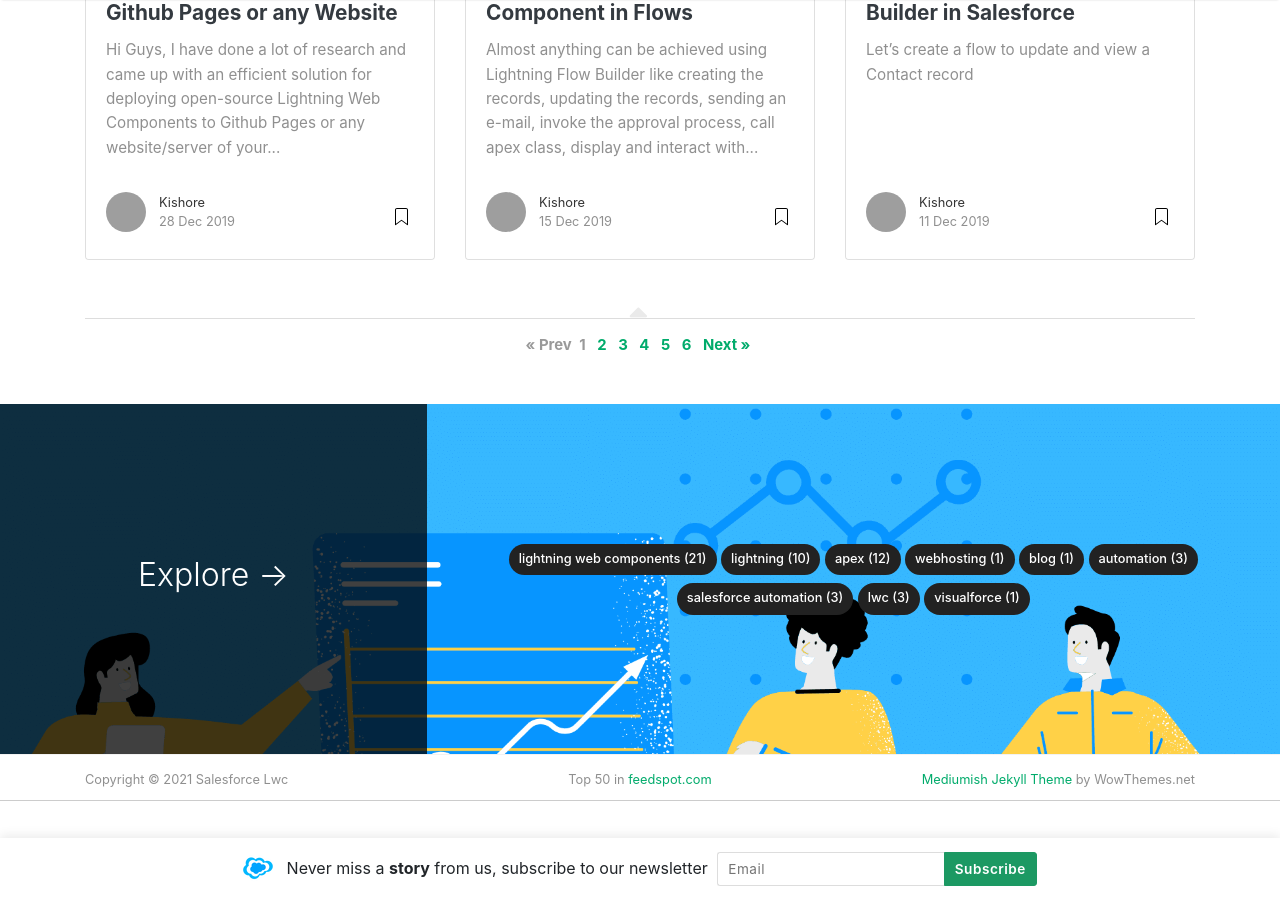
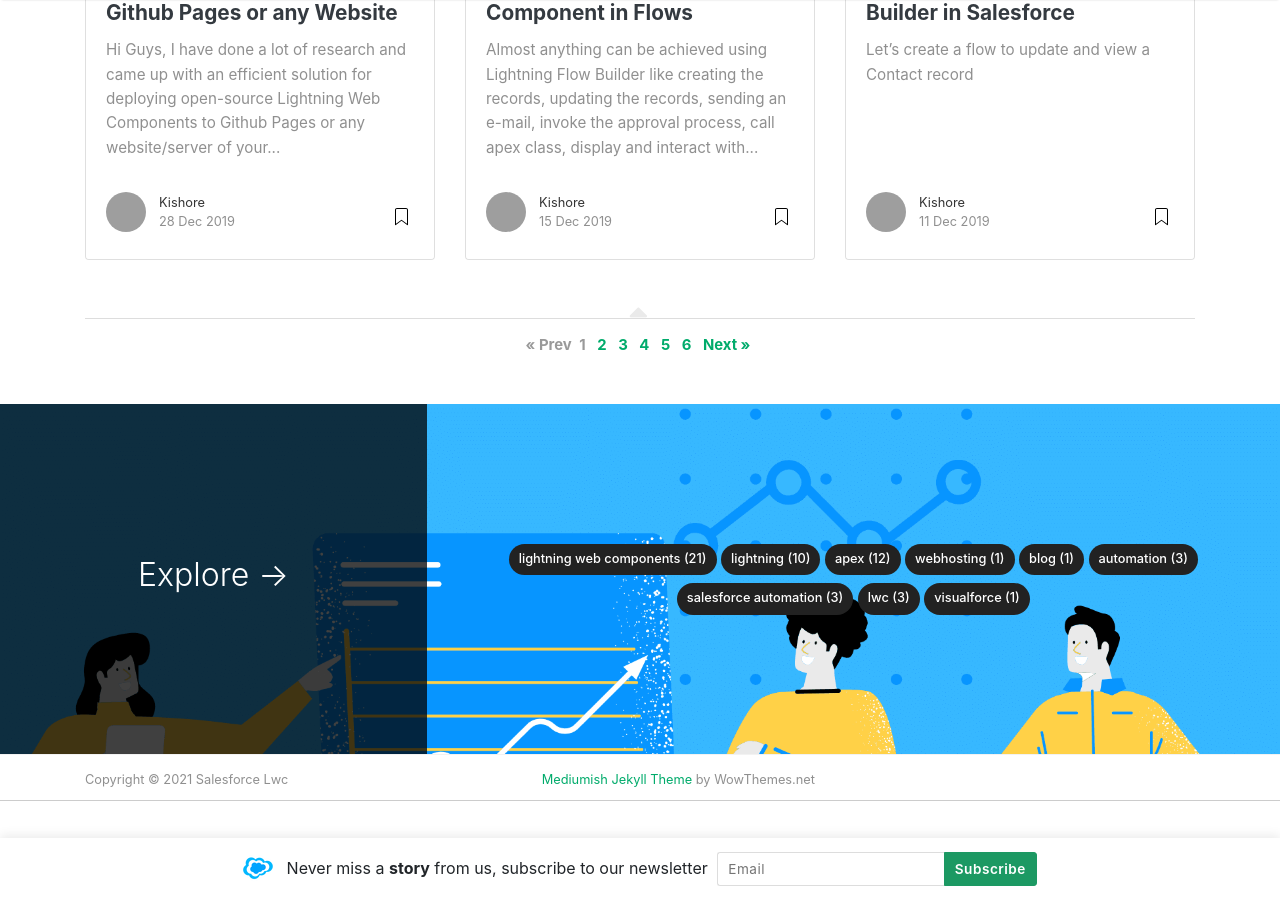
Before and after one commit to kishorekrrish/sfdc-website, a Jekyll site: the page built from index.html, in a window 1280 px wide and 900 px high, scrolled down 1623 px. Built offline with Jekyll 4.4.1, drawn with Linux system fonts in a browser that asks for light colours; nearby versions of some CDN libraries; the list of posts is cut into pages by our own code; grey boxes are pictures that could not be loaded.

Commit message:
removed feedspot link

```diff
--- a/_layouts/default.html
+++ b/_layouts/default.html
@@ -250,9 +250,9 @@
             <div class="col-md-4 col-sm-4 text-center text-lg-left">
                 Copyright © {{ site.time | date: "%Y" }} {{ site.name }}
             </div>
-            <div class="col-md-4 col-sm-4 text-center">
+            <!-- <div class="col-md-4 col-sm-4 text-center">
                 Top 50 in <a target="_blank" rel="nofollow" href="https://blog.feedspot.com/salesforce_developer_blogs/">feedspot.com</a>
-            </div>
+            </div> -->
             <div class="col-md-4 col-sm-4 text-center text-lg-right">
                 <a target="_blank" href="https://www.wowthemes.net/mediumish-free-jekyll-template/">Mediumish Jekyll Theme</a> by WowThemes.net
             </div>
```
